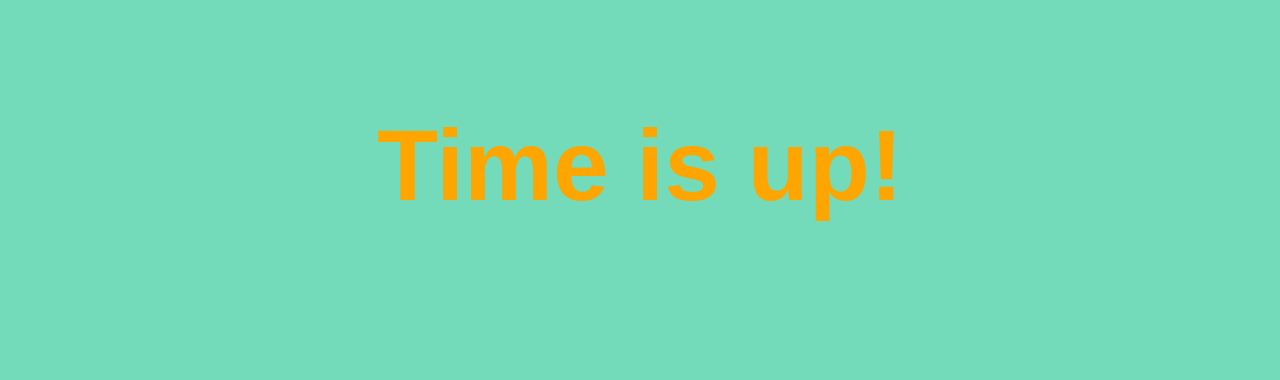
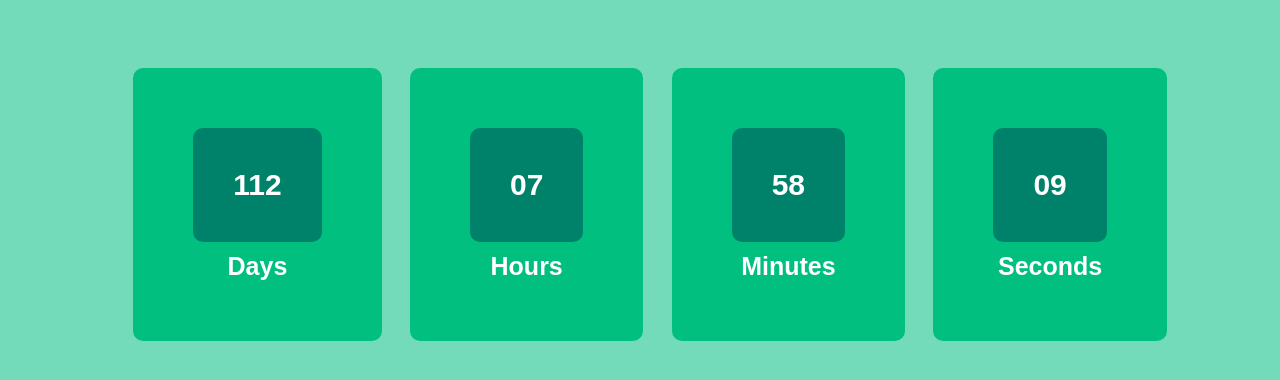
Before and after one commit to Evgeniya-star-35/goit-js-hw-11-timer, a plain HTML site: page index.html in a window 1280 px wide. Drawn offline with Linux system fonts and the light colour scheme.

Commit message:
update data

```diff
--- a/css/style.css
+++ b/css/style.css
@@ -17,17 +17,25 @@ body {
 .field {
   padding: 60px;
   margin-left: 20px;
-  border-radius: 3px;
+  border-radius: 10px;
   background: #00bf7f;
   display: inline-block;
 }
+/* .field:hover {
+  background-color: aqua;
+  border: 10px solid rgb(48, 230, 191);
+} */
 
 .value {
   padding: 40px;
-  border-radius: 3px;
+  border-radius: 10px;
   background: #00816a;
   display: inline-block;
 }
+/* .value:hover {
+  background-color: rgb(47, 233, 146);
+  border: 10px solid rgb(48, 230, 230);
+} */
 
 .label {
   display: block;
--- a/timer.js
+++ b/timer.js
@@ -49,5 +49,5 @@ class CountdownTimer {
 
 const newTimer = new CountdownTimer({
   selector: '#timer-1',
-  targetDate: new Date('Aug 12, 2021'),
+  targetDate: new Date('Dec 27, 2021'),
 });
```
